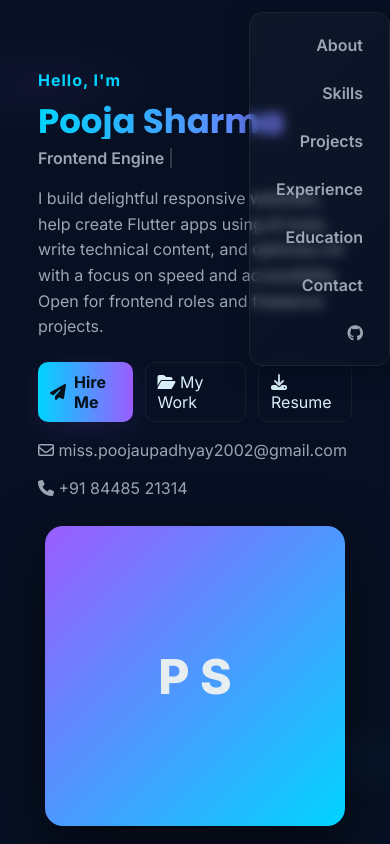
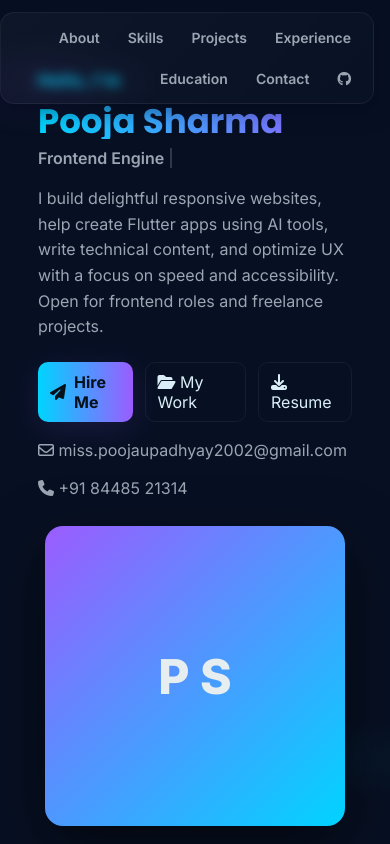
Before and after one commit to Pooja8448/Portfolio, a plain HTML site: page index.html in a window 390 px wide. Shown: the top 844 px of the page. Drawn offline with nearby package versions, Linux system fonts and the light colour scheme.

Commit message:
Update index.html

```diff
--- a/index.html
+++ b/index.html
@@ -131,23 +131,39 @@
 
     /* small screens */
     @media (max-width:880px){
-      .hero{padding:70px 18px}
-      .contact-grid{grid-template-columns:1fr}
-      .nav{top:12px; justify-content: flex-end;}
-      h1{font-size:34px}
+  .hero{
+    padding:70px 18px;
+  }
+  .contact-grid{
+    grid-template-columns:1fr;
+  }
+  h1{
+    font-size:34px;
+  }
 
   /* Navbar adjustments for mobile only */
+  .nav {
+    top: 12px;
+    right: 16px;
+    left: auto;
+    justify-content: flex-end;
+  }
   .nav-inner {
-        flex-direction: column;
+    flex-direction: row; /* Keep in a row */
     gap: 8px;
-        padding: 12px; align-items: flex-end;
-
+    padding: 8px 12px;
+    overflow-x: auto; /* Scroll if necessary */
+    white-space: nowrap; /* Prevent wrapping */
+    align-items: center;
+    justify-content: flex-end;
   }
   .nav-inner a {
-        padding: 10px 14px;
-        font-size: 16px;
+    padding: 8px 10px;
+    font-size: 14px;
+    white-space: nowrap;
   }
 }
+
 
 
 
```
Lines whose indentation alone changed are shown as unchanged.
